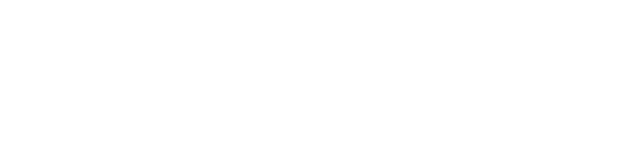
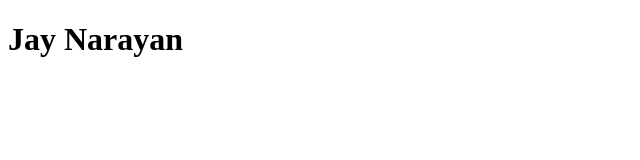
Before and after one commit to DwarkeshGChotaliya/Learning-HTML, a plain HTML site: page index.html in a window 1280 px wide. Shown: the whole page, without its empty margins (0-640 px from the left). Drawn offline with Linux system fonts and the light colour scheme.

Commit message:
Update index.html

```diff
--- a/index.html
+++ b/index.html
@@ -6,6 +6,6 @@
     <title> New Web</title>
 </head>
 <body>
-
+    <h1> Jay Narayan </h1>
 </body>
 </html>
```
